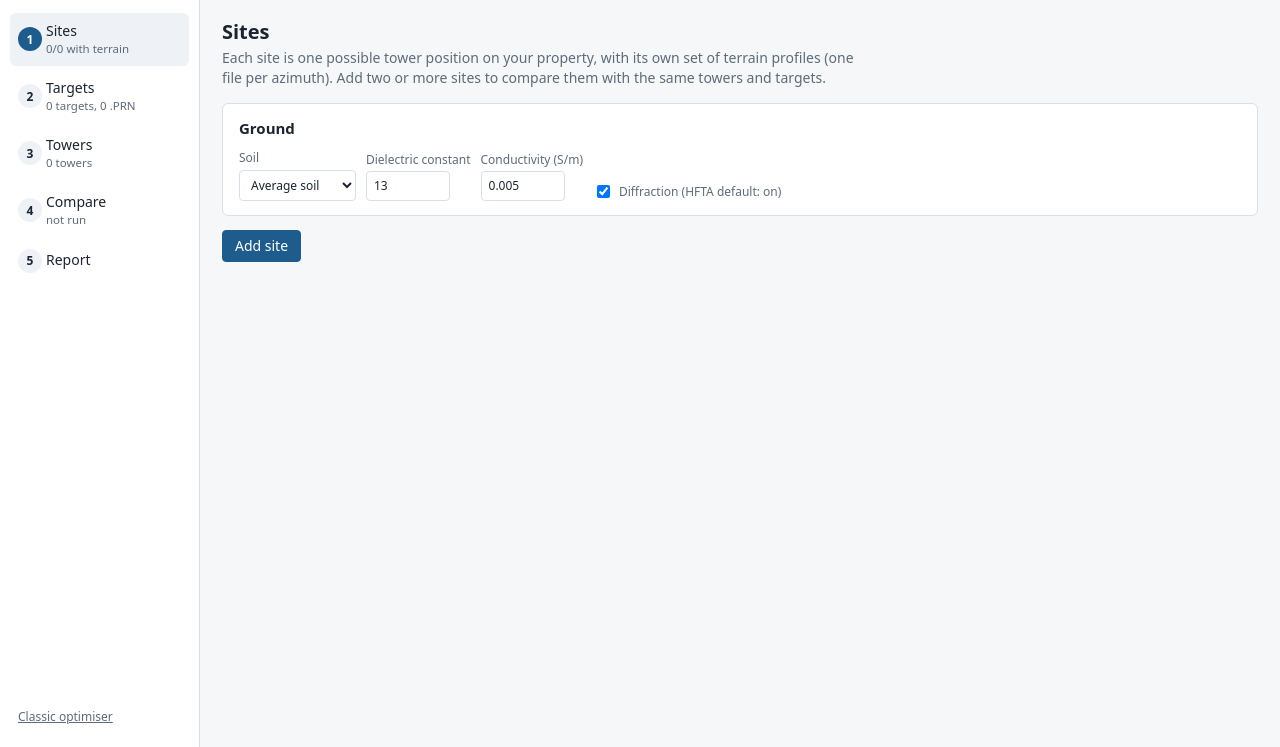
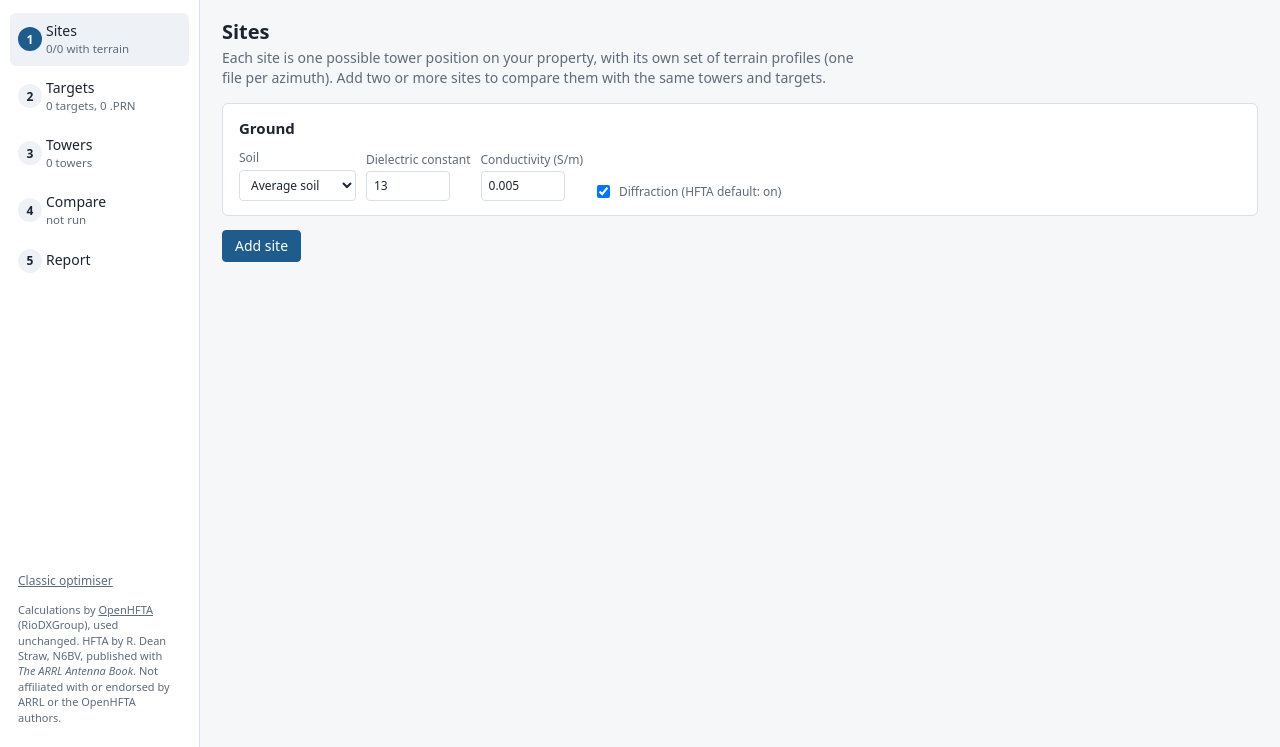
Before and after one commit to W7IV/hfta-stack-planner, a Flask app: page / in a window 1280 px wide. Shown: the part 55-802 px from the top of the page. Run offline with Flask 3, Linux system fonts and the light colour scheme; data that the repository does not hold is empty; some libraries are stand-ins or nearby versions.

Commit message:
Credit OpenHFTA, N6BV/HFTA and ARRL; add disclaimer
Co-Authored-By: Claude Opus 5.5 <noreply@anthropic.com>
Claude-Session: https://claude.ai/code/session_015EY3jGp9byL9KGQs125s8M

```diff
--- a/core/evaluate.py
+++ b/core/evaluate.py
@@ -84,8 +84,8 @@ def run_one(args):
                          spec["sigma"], spec["epsr"], spec["diffraction"])
     pat = np.asarray(pat, dtype=float); bad = ~np.isfinite(pat)
     if bad.any() and (~bad).sum() >= 2:
-        # Known fault in the calculation core: a few angles can come back as NaN on some profiles (seen at 19-20 deg,
-        # 28 MHz, low antenna). Fill them by straight-line interpolation from the neighbouring angles.
+        # Known fault in the calculation core: a few angles can come back as NaN on some profiles (seen at 19.5-20.5 deg,
+        # 28 MHz, one antenna height, diffraction on; reported to OpenHFTA). Fill them by straight-line interpolation from the neighbouring angles.
         x = np.arange(len(pat)); pat[bad] = np.interp(x[bad], x[~bad], pat[~bad])
     return rid, [round(float(x), 3) for x in pat]
 
--- a/core/exports.py
+++ b/core/exports.py
@@ -38,6 +38,8 @@ def cell_rows(proj, res, layers_on):
     return out
 
 RECIPE = """# Reproducing these results in the original HFTA
+
+Calculations by OpenHFTA (RioDXGroup, https://github.com/RioDXGroup/openhfta), used unchanged. HFTA by R. Dean Straw, N6BV, published with The ARRL Antenna Book. ARRL elevation-angle files are copyright ARRL and supplied by the user. Not affiliated with or endorsed by ARRL or the OpenHFTA authors.
 
 Every Figure of Merit (FOM) in this study is either one HFTA run or simple arithmetic on HFTA runs.
 Nothing else is hidden in the numbers. Spacing warnings and the guy check are notes only; they never change a number.
--- a/core/report.py
+++ b/core/report.py
@@ -118,5 +118,6 @@ def html_report(proj, slug, res, layers_on, guy_rows=None) -> str:
     o.append("<h2>How to reproduce in HFTA</h2><p>Each FOM above is either one HFTA run or arithmetic on HFTA runs: the weighted mean over the target's "
              "headings, and the best of the tower's switch settings. Export the <b>HFTA replay pack</b> from the planner: it holds every terrain and "
              "elevation file used, every run with its exact HFTA inputs and FOM, the expected elevation pattern of each run (HFTA OUT.PRN layout), and "
-             "the step-by-step combination of runs into each result.</p></main>")
+             "the step-by-step combination of runs into each result.</p>"
+             "<p class=mute>Calculations by OpenHFTA (RioDXGroup, https://github.com/RioDXGroup/openhfta), used unchanged. HFTA by R. Dean Straw, N6BV, published with The ARRL Antenna Book. ARRL elevation-angle files are copyright ARRL and supplied by the user. Not affiliated with or endorsed by ARRL or the OpenHFTA authors.</p></main>")
     return f"<!doctype html><html lang=en><head><meta charset=utf-8><meta name=viewport content='width=device-width,initial-scale=1'><title>{e(proj['name'])} - HFTA study</title><style>{CSS}</style></head><body>{''.join(o)}</body></html>"
--- a/static/v2.css
+++ b/static/v2.css
@@ -22,6 +22,7 @@ body{margin:0;background:var(--bg);color:var(--ink);font:14px/1.45 var(--font)}
 .step b{grid-row:1/3;width:24px;height:24px;border-radius:50%;display:grid;place-items:center;background:var(--soft);font-size:12px}
 .step small{color:var(--mute);font-size:11.5px}.step.on{background:var(--soft)}.step.on b{background:var(--accent);color:var(--accent-ink)}
 .step:focus-visible,button:focus-visible,select:focus-visible,input:focus-visible{outline:2px solid var(--accent);outline-offset:1px}
+.credits{font-size:11px;line-height:1.4;color:var(--mute);padding:0 8px 8px;margin:0}.credits a{color:var(--mute)}
 .classic{margin-top:auto;color:var(--mute);font-size:12px;padding:8px}
 main{padding:18px 22px 60px;min-width:0}
 .page h1{font-size:20px;margin:0 0 2px}.lead{color:var(--mute);margin:0 0 14px;max-width:80ch}
@@ -52,7 +53,7 @@ td.cell{cursor:pointer}td.cell:hover{background:var(--soft)}td.best{color:var(--
 pre.code{font:12px/1.4 var(--mono);background:var(--soft);padding:8px;border-radius:4px;overflow:auto;white-space:pre}
 .exports{display:grid;grid-template-columns:repeat(auto-fit,minmax(240px,1fr));gap:12px}.exports .card{display:flex;flex-direction:column;gap:6px}.exports .card button{align-self:flex-start;margin-top:auto}
 .bandbox{display:flex;gap:6px;flex-wrap:wrap}.bandbox label{display:flex;gap:3px;align-items:center;font-size:12.5px}
-@media (max-width:760px){.layout{grid-template-columns:1fr}.rail{flex-direction:row;overflow-x:auto;border-right:0;border-bottom:1px solid var(--line)}.step{grid-template-columns:24px auto}.step small{display:none}.classic{display:none}main{padding:14px 16px}.grid2{grid-template-columns:1fr}}
+@media (max-width:760px){.layout{grid-template-columns:1fr}.rail{flex-direction:row;overflow-x:auto;border-right:0;border-bottom:1px solid var(--line)}.step{grid-template-columns:24px auto}.step small{display:none}.classic{display:none}.credits{display:none}main{padding:14px 16px}.grid2{grid-template-columns:1fr}}
 
 /* spacing warnings */
 .warnl{margin:6px 0 0;padding-left:18px;font-size:13px}.warnl li{margin:2px 0}
--- a/static/v2.js
+++ b/static/v2.js
@@ -469,6 +469,8 @@ function rReport() {
   const ex = (k, t, d) => `<div class="card"><h2>${t}</h2><p class="small">${d}</p><button data-ex="${k}" ${!S.has_results && !["project", "bundle"].includes(k) ? "disabled" : ""}>Download</button></div>`;
   $("#p-report").innerHTML = `<h1>Report and export</h1><p class="lead">Every exported number is a pure HFTA result. Spacing warnings and the guy check are included as notes; they never change a number.</p>
   ${S.has_results ? "" : `<div class="note">Run the evaluation in step 4 first.</div>`}
+  <p class="small mute">Calculations by OpenHFTA (RioDXGroup, github.com/RioDXGroup/openhfta), used unchanged. HFTA by R. Dean Straw, N6BV, published with
+  <i>The ARRL Antenna Book</i>. ARRL elevation-angle files are copyright ARRL and are supplied by the user. Not affiliated with or endorsed by ARRL or the OpenHFTA authors.</p>
   <div class="exports">
     ${ex("html", "Report (HTML)", "One self-contained page to read, print or send: inputs, comparison tables, charts, guy check, and how to reproduce.")}
     ${ex("xlsx", "Workbook (Excel)", "Results, every HFTA run, and the combination of runs as live formulas, so each number can be traced.")}
--- a/templates/v2.html
+++ b/templates/v2.html
@@ -29,6 +29,8 @@
     <button data-step="compare" class="step"><b>4</b><span>Compare</span><small id="st-compare"></small></button>
     <button data-step="report" class="step"><b>5</b><span>Report</span><small id="st-report"></small></button>
     <a class="classic" href="/classic">Classic optimiser</a>
+    <p class="credits">Calculations by <a href="https://github.com/RioDXGroup/openhfta" target="_blank" rel="noopener">OpenHFTA</a> (RioDXGroup), used unchanged.
+      HFTA by R. Dean Straw, N6BV, published with <i>The ARRL Antenna Book</i>. Not affiliated with or endorsed by ARRL or the OpenHFTA authors.</p>
   </nav>
   <main id="main">
     <section id="p-sites" class="page"></section>
```
Also changed, not shown: README.md.
